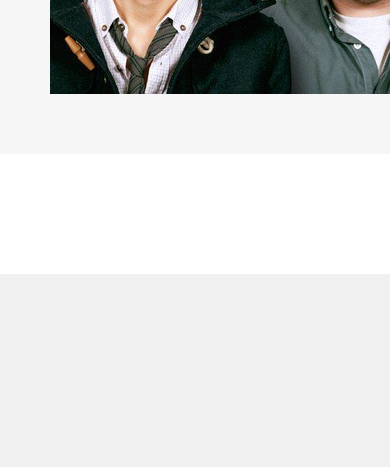
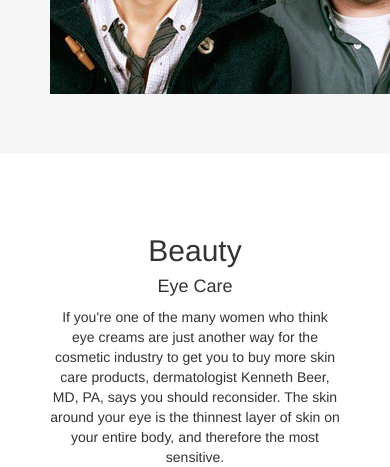
Before and after one commit to deeeex/team_project, a Python web app: template templates/index.html in a window 390 px wide; the page is wider, and only the part inside the window is pictured. Shown: the part 2370-2837 px from the top of that part. Before the commit the page ends 2644 px from the top of that part, so only its background shows below. Run offline with Jinja, Linux system fonts and the light colour scheme; the template is opened without the code that fills it, so the values that code supplies are empty; some libraries are stand-ins or nearby versions; grey boxes are pictures that could not be loaded.

Commit message:
eyecare
add more content

```diff
--- a/templates/index.html
+++ b/templates/index.html
@@ -78,6 +78,19 @@
         <!-- beauty section  -->
         <div class="container-fluid text-center">
             <div class="row">
+              <div class="col-sm-8">
+                  <h2>Beauty</h2>
+                  <h4>Eye Care</h4>
+                  <p>If you're one of the many women who think eye creams are just another way for the cosmetic
+                    industry to get you to buy more skin care products, dermatologist Kenneth Beer, MD, PA,
+                    says you should reconsider. The skin around your eye is the thinnest layer of skin on
+                    your entire body, and therefore the most sensitive.
+                  </p>
+              </div>
+              <div class="col-sm-4">
+                  <img src="../static/image/eye.jpg" alt="eye care" >
+              </div>
+
             </div>
         </div>
     </body>
```
